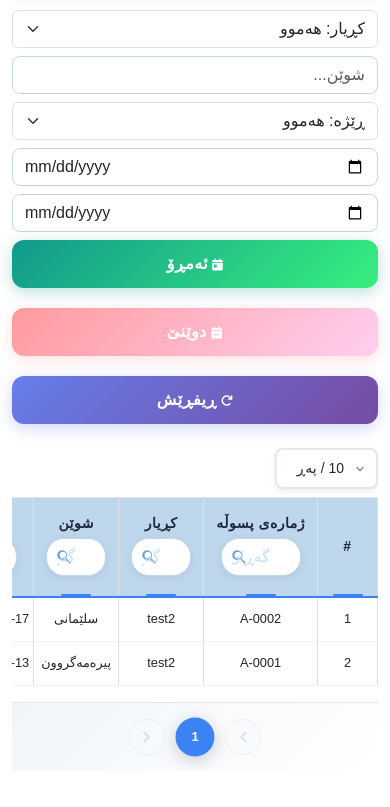
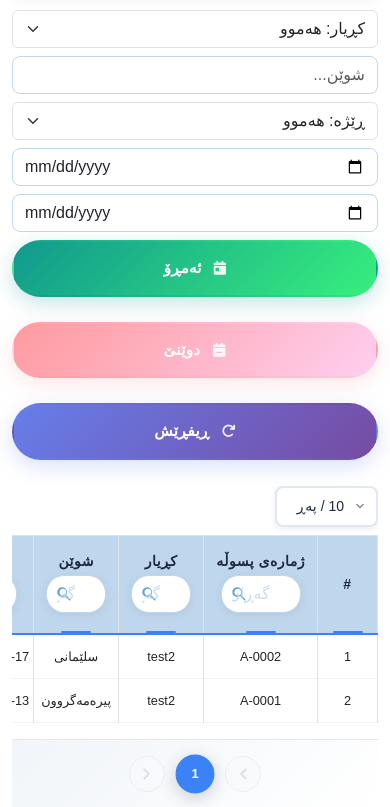
Before and after one commit to Rawezh0894/dana-concrete, a PHP site: page /pages/concrete_receipts.php in a window 390 px wide. Shown: the part 570-1377 px from the top of the page. Before the commit the page ends 1339 px from the top, so only its background shows below. Run offline with PHP 8.4, Linux system fonts and the light colour scheme; a user stored in the database is signed in; data comes from the database, SQL or seed files in the repository; some libraries are stand-ins or nearby versions; some web fonts are replaced.

Commit message:
Initial commit

```diff
--- a/pages/concrete_receipts.php
+++ b/pages/concrete_receipts.php
@@ -53,21 +53,27 @@ $mixer_drivers = array_filter($employees, function($emp) use ($mixer_names) {
     <link href="../assets/css/comon/select2_design.css" rel="stylesheet">
     <link rel="stylesheet" href="https://cdnjs.cloudflare.com/ajax/libs/font-awesome/6.4.2/css/all.min.css">
     <style>
-        /* Professional Filter Buttons Design */
+        /* Modern Professional Filter Buttons Design */
         .filter-btn {
             background: linear-gradient(135deg, #667eea 0%, #764ba2 100%);
             color: white;
-            font-weight: 600;
-            border: none;
-            border-radius: 12px;
-            padding: 10px 20px;
-            font-size: 14px;
-            transition: all 0.3s cubic-bezier(0.4, 0, 0.2, 1);
+            font-weight: 700;
+            border: 2px solid transparent;
+            border-radius: 25px;
+            padding: 12px 24px;
+            font-size: 13px;
+            transition: all 0.4s cubic-bezier(0.25, 0.46, 0.45, 0.94);
             position: relative;
             overflow: hidden;
-            box-shadow: 0 4px 15px rgba(102, 126, 234, 0.3);
-            text-transform: uppercase;
-            letter-spacing: 0.5px;
+            box-shadow: 0 6px 20px rgba(102, 126, 234, 0.25);
+            text-transform: none;
+            letter-spacing: 0.3px;
+            backdrop-filter: blur(10px);
+            min-width: 120px;
+            display: inline-flex;
+            align-items: center;
+            justify-content: center;
+            gap: 8px;
         }
 
         .filter-btn::before {
@@ -77,8 +83,8 @@ $mixer_drivers = array_filter($employees, function($emp) use ($mixer_names) {
             left: -100%;
             width: 100%;
             height: 100%;
-            background: linear-gradient(90deg, transparent, rgba(255, 255, 255, 0.2), transparent);
-            transition: left 0.5s;
+            background: linear-gradient(90deg, transparent, rgba(255, 255, 255, 0.15), transparent);
+            transition: left 0.6s ease;
         }
 
         .filter-btn:hover::before {
@@ -88,99 +94,109 @@ $mixer_drivers = array_filter($employees, function($emp) use ($mixer_names) {
         /* Hover effects */
         .filter-btn:hover {
             background: linear-gradient(135deg, #5a6fd8 0%, #6a4190 100%);
-            transform: translateY(-3px);
-            box-shadow: 0 8px 25px rgba(102, 126, 234, 0.4);
+            transform: translateY(-2px) scale(1.02);
+            box-shadow: 0 12px 30px rgba(102, 126, 234, 0.35);
+            border-color: rgba(255, 255, 255, 0.3);
         }
 
         /* Active state */
         .filter-btn.active {
             background: linear-gradient(135deg, #4c63d2 0%, #5d3780 100%);
-            transform: translateY(-1px);
-            box-shadow: 0 6px 20px rgba(102, 126, 234, 0.5);
+            transform: translateY(0) scale(0.98);
+            box-shadow: 0 8px 25px rgba(102, 126, 234, 0.4);
+            border-color: rgba(255, 255, 255, 0.5);
         }
 
         /* Specific colors for each button */
         #filter_today {
             background: linear-gradient(135deg, #11998e 0%, #38ef7d 100%);
-            box-shadow: 0 4px 15px rgba(17, 153, 142, 0.3);
+            box-shadow: 0 6px 20px rgba(17, 153, 142, 0.25);
         }
 
         #filter_today:hover {
             background: linear-gradient(135deg, #0f8a7d 0%, #2fd86a 100%);
-            box-shadow: 0 8px 25px rgba(17, 153, 142, 0.4);
+            box-shadow: 0 12px 30px rgba(17, 153, 142, 0.35);
         }
 
         #filter_today.active {
             background: linear-gradient(135deg, #0d7a6d 0%, #26c85a 100%);
-            box-shadow: 0 6px 20px rgba(17, 153, 142, 0.5);
+            box-shadow: 0 8px 25px rgba(17, 153, 142, 0.4);
         }
 
         #filter_yesterday {
             background: linear-gradient(135deg, #ff9a9e 0%, #fecfef 100%);
-            box-shadow: 0 4px 15px rgba(255, 154, 158, 0.3);
+            box-shadow: 0 6px 20px rgba(255, 154, 158, 0.25);
         }
 
         #filter_yesterday:hover {
             background: linear-gradient(135deg, #ff8a8e 0%, #febfdf 100%);
-            box-shadow: 0 8px 25px rgba(255, 154, 158, 0.4);
+            box-shadow: 0 12px 30px rgba(255, 154, 158, 0.35);
         }
 
         #filter_yesterday.active {
             background: linear-gradient(135deg, #ff7a7e 0%, #feafcf 100%);
-            box-shadow: 0 6px 20px rgba(255, 154, 158, 0.5);
+            box-shadow: 0 8px 25px rgba(255, 154, 158, 0.4);
         }
 
         #filter_reset {
             background: linear-gradient(135deg, #667eea 0%, #764ba2 100%);
-            box-shadow: 0 4px 15px rgba(102, 126, 234, 0.3);
+            box-shadow: 0 6px 20px rgba(102, 126, 234, 0.25);
         }
 
         #filter_reset:hover {
             background: linear-gradient(135deg, #5a6fd8 0%, #6a4190 100%);
-            box-shadow: 0 8px 25px rgba(102, 126, 234, 0.4);
+            box-shadow: 0 12px 30px rgba(102, 126, 234, 0.35);
         }
 
         #filter_reset.active {
             background: linear-gradient(135deg, #4c63d2 0%, #5d3780 100%);
-            box-shadow: 0 6px 20px rgba(102, 126, 234, 0.5);
+            box-shadow: 0 8px 25px rgba(102, 126, 234, 0.4);
         }
 
         /* Click animation */
         .filter-btn:active {
-            transform: translateY(0);
-            box-shadow: 0 2px 10px rgba(102, 126, 234, 0.3);
+            transform: translateY(1px) scale(0.96);
+            box-shadow: 0 4px 15px rgba(102, 126, 234, 0.3);
         }
 
         /* Icon styling */
         .filter-btn i {
-            margin-left: 8px;
-            font-size: 12px;
-            transition: transform 0.3s ease;
+            font-size: 14px;
+            transition: all 0.3s ease;
+            opacity: 0.9;
         }
 
         .filter-btn:hover i {
-            transform: scale(1.1);
+            transform: rotate(5deg) scale(1.1);
+            opacity: 1;
+        }
+
+        /* Focus state for accessibility */
+        .filter-btn:focus {
+            outline: none;
+            box-shadow: 0 0 0 3px rgba(102, 126, 234, 0.3);
         }
 
         /* Responsive design */
         @media (max-width: 768px) {
             .col-md-2.d-flex.gap-2 {
                 flex-direction: column;
-                gap: 12px !important;
+                gap: 15px !important;
             }
 
             .col-md-2.d-flex.gap-2 .filter-btn {
                 width: 100%;
-                margin-bottom: 8px;
-                padding: 12px 20px;
-                font-size: 16px;
+                margin-bottom: 10px;
+                padding: 15px 24px;
+                font-size: 15px;
+                border-radius: 30px;
             }
         }
 
         /* Loading state */
         .filter-btn.loading {
             pointer-events: none;
-            opacity: 0.7;
+            opacity: 0.8;
         }
 
         .filter-btn.loading::after {
@@ -188,9 +204,9 @@ $mixer_drivers = array_filter($employees, function($emp) use ($mixer_names) {
             position: absolute;
             top: 50%;
             left: 50%;
-            width: 16px;
-            height: 16px;
-            margin: -8px 0 0 -8px;
+            width: 18px;
+            height: 18px;
+            margin: -9px 0 0 -9px;
             border: 2px solid transparent;
             border-top: 2px solid white;
             border-radius: 50%;
@@ -200,6 +216,14 @@ $mixer_drivers = array_filter($employees, function($emp) use ($mixer_names) {
         @keyframes spin {
             0% { transform: rotate(0deg); }
             100% { transform: rotate(360deg); }
+        }
+
+        /* Button container styling */
+        .filter-buttons-container {
+            display: flex;
+            gap: 12px;
+            align-items: center;
+            flex-wrap: wrap;
         }
     </style>
     <script src="https://code.jquery.com/jquery-3.6.0.min.js"></script>
```
